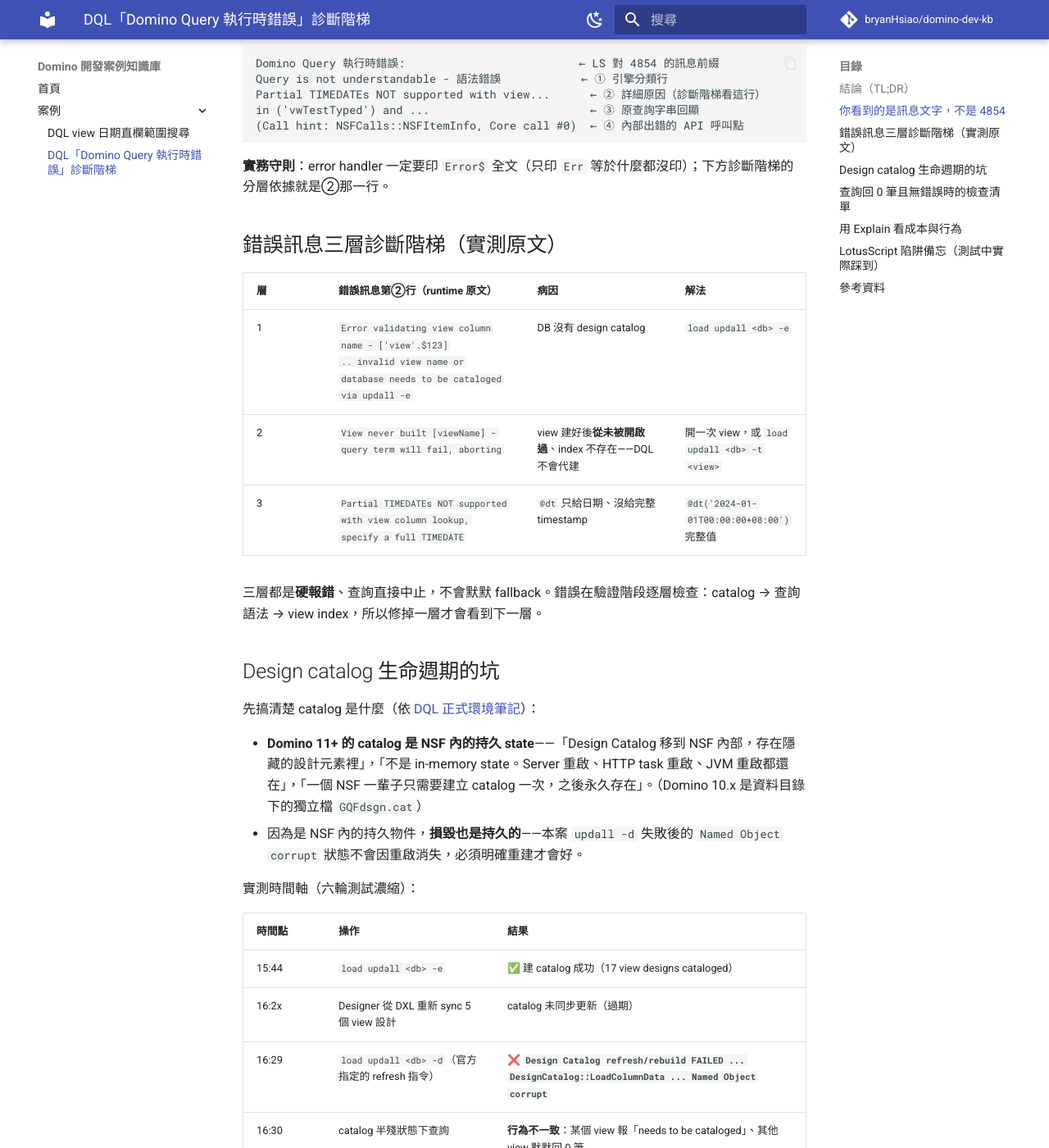
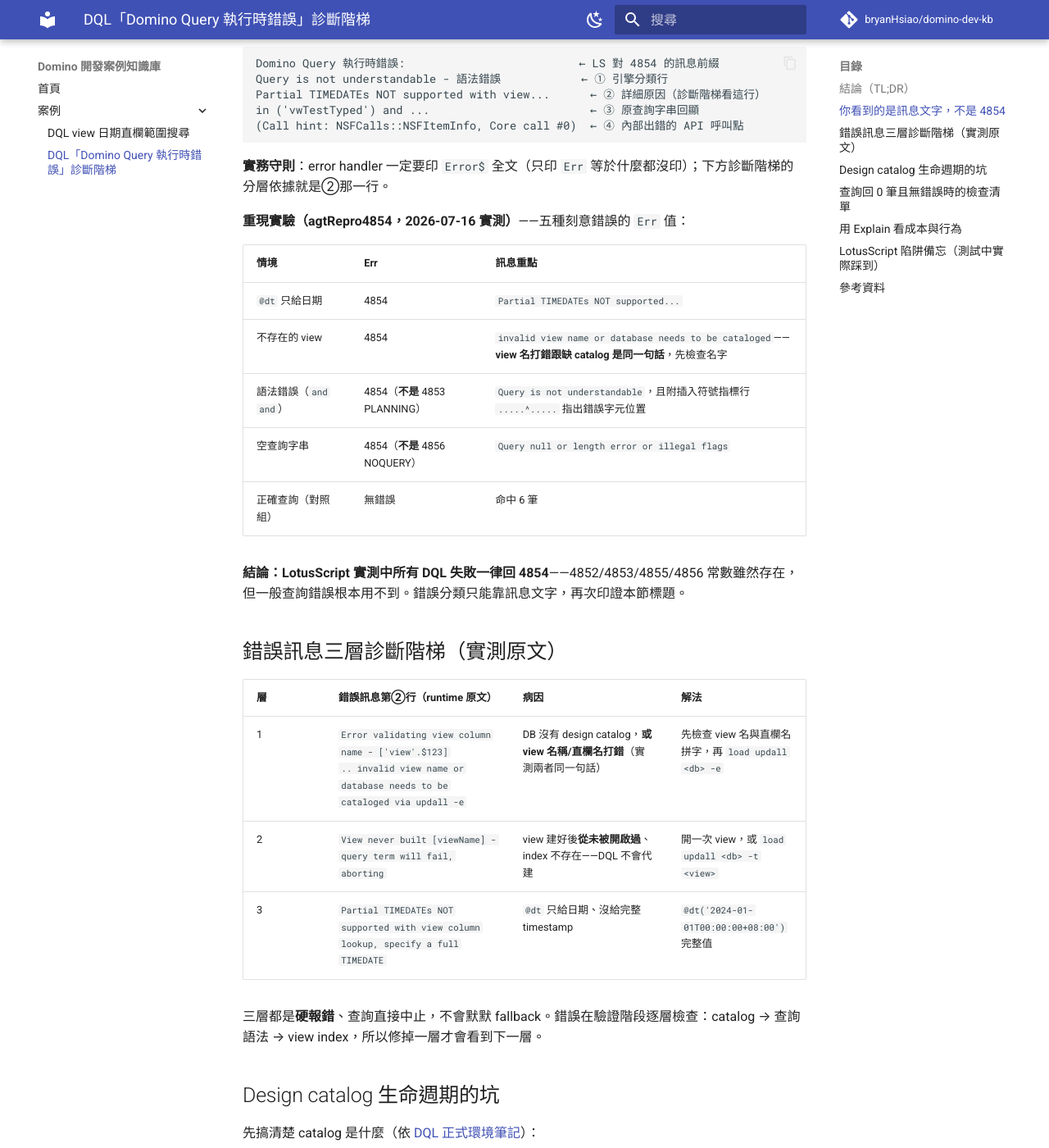
Before and after one commit to bryanHsiao/domino-dev-kb, an MkDocs documentation site: the page built from docs/cases/2026-07-16-dql-4854-diagnostic-ladder.md, in a window 1280 px wide and 1400 px high, scrolled down 1013 px. Shown: the whole window at 82% size. Built offline with MkDocs 1.6.1 and Material for MkDocs 9.7.7, drawn with Linux system fonts in a browser that asks for light colours; comment, search, counter and statistics services are not loaded.

Commit message:
log 歸檔至 test-logs 分類目錄；重現實驗結論：LS 端 DQL 失敗一律 4854

```diff
--- a/docs/cases/2026-07-16-dql-4854-diagnostic-ladder.md
+++ b/docs/cases/2026-07-16-dql-4854-diagnostic-ladder.md
@@ -38,11 +38,23 @@ in ('vwTestTyped') and ...                        ← ③ 原查詢字串回顯
 
 **實務守則**：error handler 一定要印 `Error$` 全文（只印 `Err` 等於什麼都沒印）；下方診斷階梯的分層依據就是②那一行。
 
+**重現實驗（agtRepro4854，2026-07-16 實測）**——五種刻意錯誤的 `Err` 值：
+
+| 情境 | Err | 訊息重點 |
+|---|---|---|
+| `@dt` 只給日期 | 4854 | `Partial TIMEDATEs NOT supported...` |
+| 不存在的 view | 4854 | `invalid view name or database needs to be cataloged`——**view 名打錯跟缺 catalog 是同一句話**，先檢查名字 |
+| 語法錯誤（`and and`） | 4854（**不是** 4853 PLANNING） | `Query is not understandable`，且附插入符號指標行 `.....^.....` 指出錯誤字元位置 |
+| 空查詢字串 | 4854（**不是** 4856 NOQUERY） | `Query null or length error or illegal flags` |
+| 正確查詢（對照組） | 無錯誤 | 命中 6 筆 |
+
+**結論：LotusScript 實測中所有 DQL 失敗一律回 4854**——4852/4853/4855/4856 常數雖然存在，但一般查詢錯誤根本用不到。錯誤分類只能靠訊息文字，再次印證本節標題。
+
 ## 錯誤訊息三層診斷階梯（實測原文）
 
 | 層 | 錯誤訊息第②行（runtime 原文） | 病因 | 解法 |
 |---|---|---|---|
-| 1 | `Error validating view column name - ['view'.$123]`<br>`.. invalid view name or database needs to be cataloged via updall -e` | DB 沒有 design catalog | `load updall <db> -e` |
+| 1 | `Error validating view column name - ['view'.$123]`<br>`.. invalid view name or database needs to be cataloged via updall -e` | DB 沒有 design catalog，**或 view 名稱/直欄名打錯**（實測兩者同一句話） | 先檢查 view 名與直欄名拼字，再 `load updall <db> -e` |
 | 2 | `View never built [viewName] - query term will fail, aborting` | view 建好後**從未被開啟過**、index 不存在——DQL 不會代建 | 開一次 view，或 `load updall <db> -t <view>` |
 | 3 | `Partial TIMEDATEs NOT supported with view column lookup, specify a full TIMEDATE` | `@dt` 只給日期、沒給完整 timestamp | `@dt('2024-01-01T00:00:00+08:00')` 完整值 |
 
```
Also changed, not shown: 4 other files.
